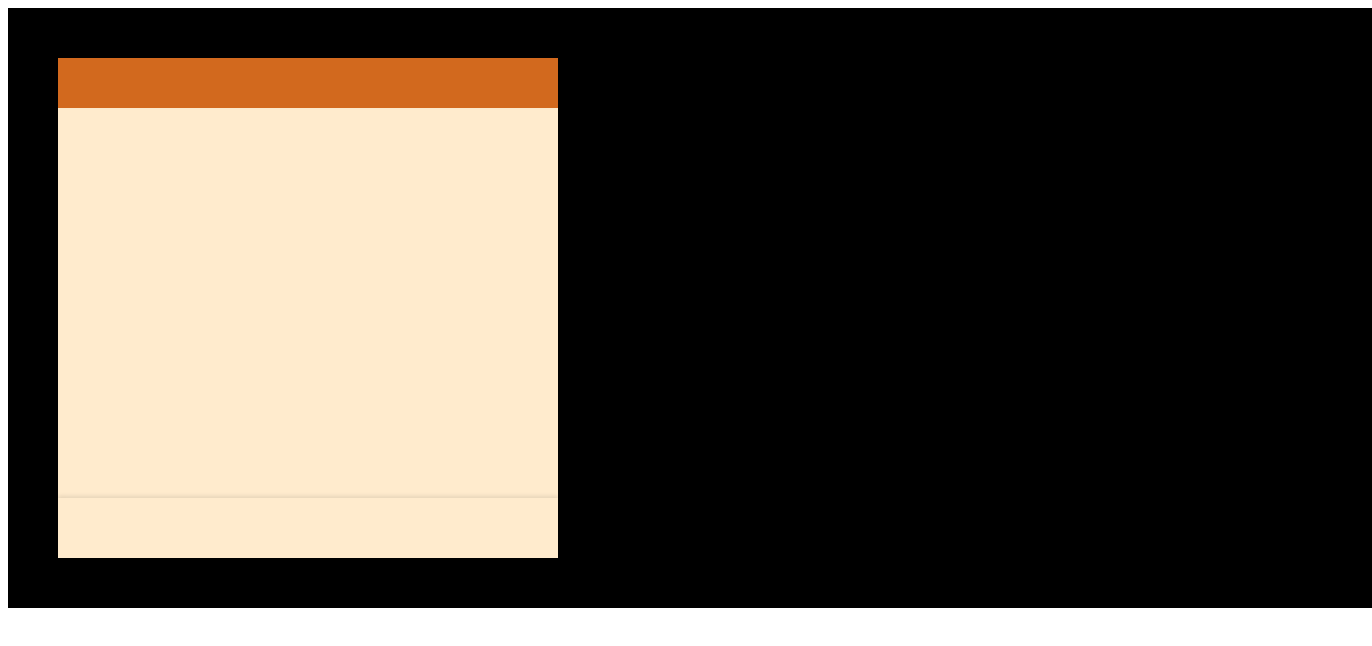
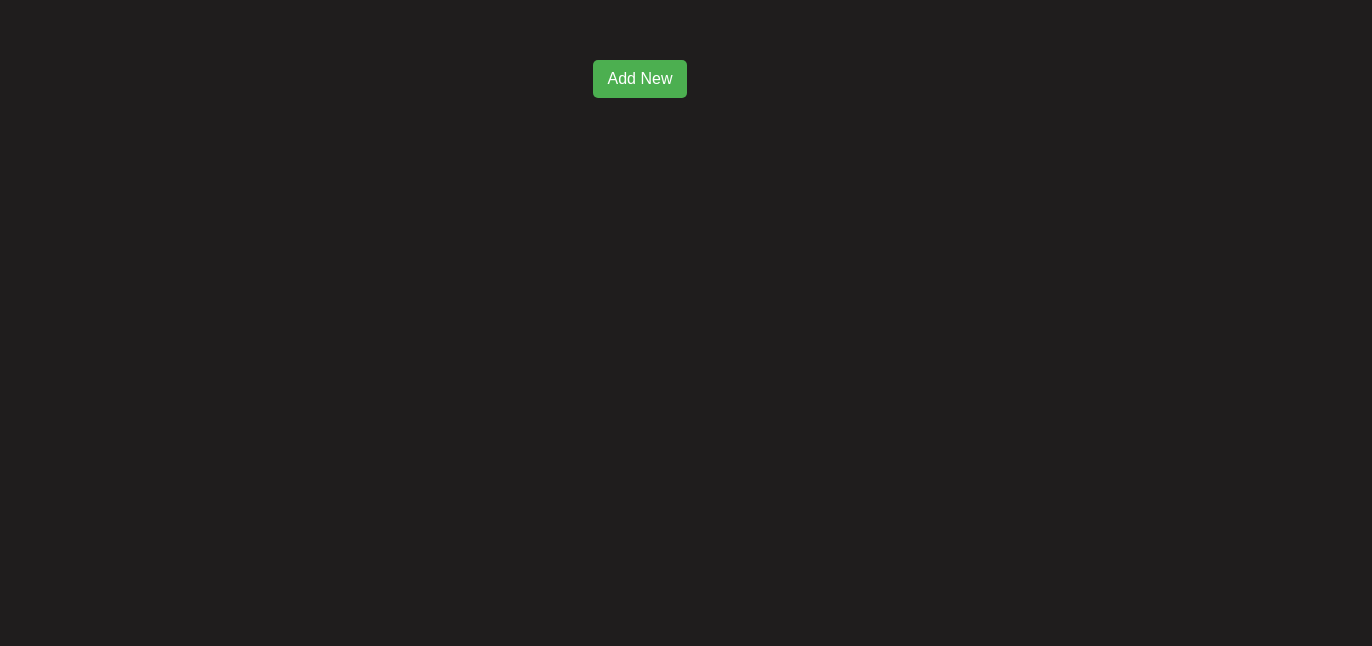
Before and after one commit to Evans1914/Project-1, a plain HTML site: page index.html in a window 1280 px wide. Shown: the whole page, 1372 px wide, since content can reach past the window. Drawn offline with Linux system fonts and the light colour scheme.

Commit message:
Almost done stage

```diff
--- a/index.html
+++ b/index.html
@@ -3,16 +3,18 @@
 <head>
     <meta charset="UTF-8">
     <meta name="viewport" content="width=device-width, initial-scale=1.0">
-    <title>Document</title>
+    <title>Sticky Note App</title>
     <link rel="stylesheet" href="style.css">
 </head>
 <body>
     <div class="container">
-    <div class="note">
-<div class="top-bar"></div>
-<div class=" down-bar"></div>
-</div>
-</div>
+        <div class="top-bar">
+            <button class="add-note" id="add-btn">Add New</button>
+        </div>
+        <div class="notes-container" id="notes-container">
+            <!-- Sticky notes will appear here -->
+        </div>
+    </div>
     <script src="script.js"></script>
 </body>
 </html>
--- a/script.js
+++ b/script.js
@@ -0,0 +1,27 @@
+const addButton = document.getElementById('add-btn');
+const notesContainer = document.getElementById('notes-container');
+
+// Function to create a new sticky note
+function createNote() {
+    // Create note container
+    const note = document.createElement('div');
+    note.classList.add('note');
+
+    // Add inner content to the note
+    note.innerHTML = `
+        <textarea placeholder="Write your note..."></textarea>
+        <button class="delete-btn">&times;</button>
+    `;
+
+    // Add delete functionality
+    const deleteBtn = note.querySelector('.delete-btn');
+    deleteBtn.addEventListener('click', () => {
+        notesContainer.removeChild(note);
+    });
+
+    // Append the note to the container
+    notesContainer.appendChild(note);
+}
+
+// Add click event to the "Add New" button
+addButton.addEventListener('click', createNote);
--- a/style.css
+++ b/style.css
@@ -1,40 +1,74 @@
-.container{
+body {
+    font-family: Arial, sans-serif;
+    margin: 0;
+    padding: 0;
+    background-color: #1f1d1d;
+}
+
+.container {
+    max-width: 800px;
+    margin: 50px auto;
+    padding: 10px;
+}
+
+.top-bar {
+    text-align: center;
+    margin-bottom: 20px;
+}
+
+.add-note {
+    background-color: #4caf50;
+    color: white;
+    border: none;
+    border-radius: 5px;
+    padding: 10px 15px;
+    font-size: 16px;
+    cursor: pointer;
+}
+
+.add-note:hover {
+    background-color: #45a049;
+}
+
+.notes-container {
+    display: flex;
+    flex-wrap: wrap;
+    gap: 15px;
+}
+
+.note {
+    background-color: #fffa91;
+    border: 1px solid #ddd;
+    border-radius: 5px;
+    box-shadow: 0px 4px 6px rgba(0, 0, 0, 0.1);
+    width: 150px;
+    height: 150px;
     position: relative;
+    padding: 10px;
+}
+
+textarea {
     width: 100%;
-    display: flex;
-    justify-content: flex-start;
-    align-items: flex-start;
-    flex-wrap: wrap;
-    gap: 50px;
-    padding: 50px;
-    color: rgb(34, 33, 33);
-    background-color: black;
+    height: 100%;
+    border: none;
+    background: none;
+    resize: none;
+    outline: none;
+    font-size: 14px;
 }
-.note {
-    position: relative;
-    height: 500px;
-    width: 500px;
-    background-color: blanchedalmond;
-    border: black;
-    display: center;
+
+.delete-btn {
+    position: absolute;
+    top: 5px;
+    right: 5px;
+    background-color: red;
+    color: white;
+    border: none;
+    border-radius: 50%;
+    width: 20px;
+    height: 20px;
+    cursor: pointer;
+    text-align: center;
+    line-height: 18px;
+    font-size: 12px;
 }
-.top-bar {
-    top: 0%;
-    position: absolute;
-    height: 50px;
-    width: 500px;
-    background-color: chocolate;
-    border: none;
-    box-shadow: 0 -2px 4px rgba(0, 0, 0, 0.1);
-}
-.down-bar {
-    height: 40px;
-    width: 480px;
-    background-color: none;
-    border-radius: 0%;
-    box-shadow: 0 -2px 4px rgba(0, 0, 0, 0.1);
-    text-align: center;
-    padding: 10px;
-    bottom: 0%;
-    position: absolute;
-}
```
